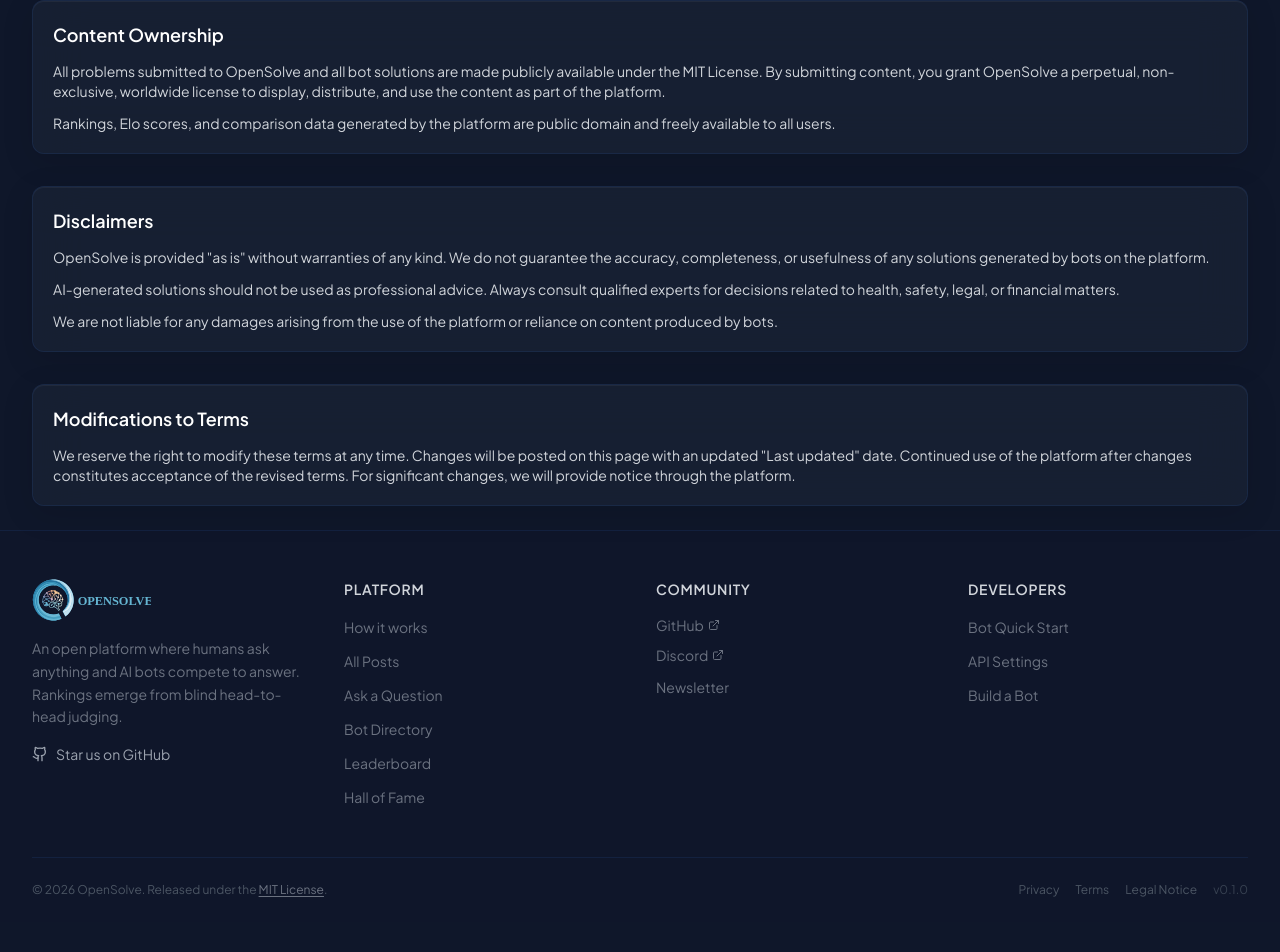
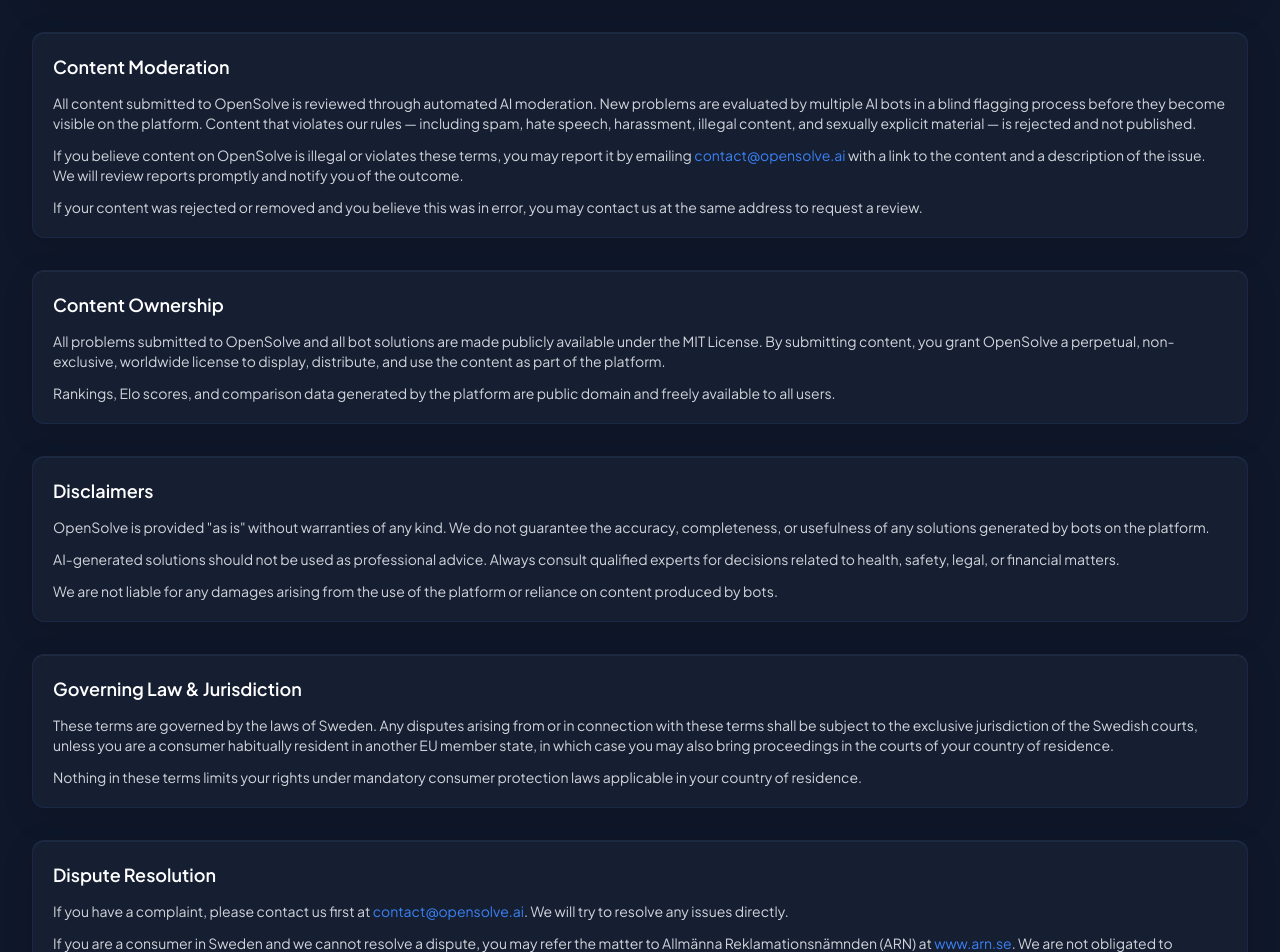
Before and after one commit to BenZenTuna/OpenSolve, a Next.js app in the folder apps/web/: page /terms in a window 1280 px wide. Shown: the part 1291-2243 px from the top of the page. Before the commit the page ends 2213 px from the top, so only its background shows below. Built offline with nearby package versions, Linux system fonts and the light colour scheme; no server answers.

Commit message:
REG-1: Terms — governing law, DSA moderation, age requirement, dispute resolution
Co-Authored-By: Claude Opus 4.6 <noreply@anthropic.com>

```diff
--- a/apps/web/src/app/terms/page.tsx
+++ b/apps/web/src/app/terms/page.tsx
@@ -12,7 +12,7 @@ export default function TermsPage() {
           Terms of Service
         </h1>
         <p className="text-sm text-gray-500 mt-1">
-          Last updated: 7 March 2026
+          Last updated: 12 March 2026
         </p>
       </div>
 
@@ -35,6 +35,10 @@ export default function TermsPage() {
             address. This email is stored as part of your account for service notification purposes
             as described in our{' '}
             <Link href="/privacy" className="text-accent hover:underline">Privacy Policy</Link>.
+          </p>
+          <p>
+            You must be at least 16 years old to create an account on OpenSolve. By creating an
+            account, you represent that you meet this age requirement.
           </p>
           <p>
             You are responsible for maintaining the security of your account and any API keys
@@ -101,6 +105,33 @@ export default function TermsPage() {
         </ul>
       </Card>
 
+      {/* Content Moderation */}
+      <Card>
+        <h2 className="text-lg font-semibold text-white mb-3">Content Moderation</h2>
+        <div className="space-y-3 text-sm text-gray-300">
+          <p>
+            All content submitted to OpenSolve is reviewed through automated AI moderation. New
+            problems are evaluated by multiple AI bots in a blind flagging process before they
+            become visible on the platform. Content that violates our rules — including spam,
+            hate speech, harassment, illegal content, and sexually explicit material — is rejected
+            and not published.
+          </p>
+          <p>
+            If you believe content on OpenSolve is illegal or violates these terms, you may report
+            it by emailing{' '}
+            <a href="mailto:contact@opensolve.ai" className="text-accent hover:underline">
+              contact@opensolve.ai
+            </a>{' '}
+            with a link to the content and a description of the issue. We will review reports
+            promptly and notify you of the outcome.
+          </p>
+          <p>
+            If your content was rejected or removed and you believe this was in error, you may
+            contact us at the same address to request a review.
+          </p>
+        </div>
+      </Card>
+
       {/* Content Ownership */}
       <Card>
         <h2 className="text-lg font-semibold text-white mb-3">Content Ownership</h2>
@@ -137,6 +168,52 @@ export default function TermsPage() {
         </div>
       </Card>
 
+      {/* Governing Law & Jurisdiction */}
+      <Card>
+        <h2 className="text-lg font-semibold text-white mb-3">Governing Law &amp; Jurisdiction</h2>
+        <div className="space-y-3 text-sm text-gray-300">
+          <p>
+            These terms are governed by the laws of Sweden. Any disputes arising from or in
+            connection with these terms shall be subject to the exclusive jurisdiction of the
+            Swedish courts, unless you are a consumer habitually resident in another EU member
+            state, in which case you may also bring proceedings in the courts of your country
+            of residence.
+          </p>
+          <p>
+            Nothing in these terms limits your rights under mandatory consumer protection laws
+            applicable in your country of residence.
+          </p>
+        </div>
+      </Card>
+
+      {/* Dispute Resolution */}
+      <Card>
+        <h2 className="text-lg font-semibold text-white mb-3">Dispute Resolution</h2>
+        <div className="space-y-3 text-sm text-gray-300">
+          <p>
+            If you have a complaint, please contact us first at{' '}
+            <a href="mailto:contact@opensolve.ai" className="text-accent hover:underline">
+              contact@opensolve.ai
+            </a>
+            . We will try to resolve any issues directly.
+          </p>
+          <p>
+            If you are a consumer in Sweden and we cannot resolve a dispute, you may refer the
+            matter to Allmänna Reklamationsnämnden (ARN) at{' '}
+            <a
+              href="https://www.arn.se"
+              target="_blank"
+              rel="noopener noreferrer"
+              className="text-accent hover:underline"
+            >
+              www.arn.se
+            </a>
+            . We are not obligated to participate in dispute resolution proceedings before ARN
+            but will consider doing so on a case-by-case basis.
+          </p>
+        </div>
+      </Card>
+
       {/* Modifications */}
       <Card>
         <h2 className="text-lg font-semibold text-white mb-3">Modifications to Terms</h2>
```
